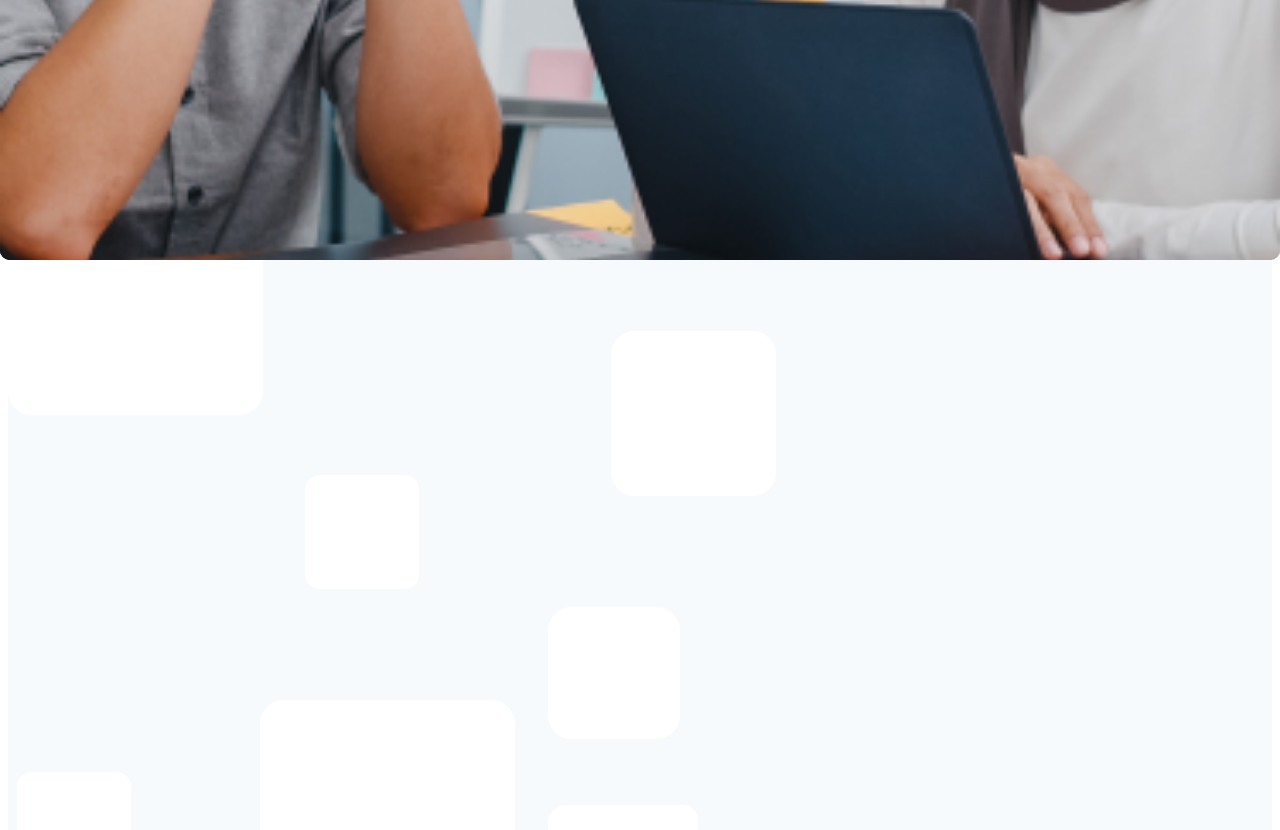
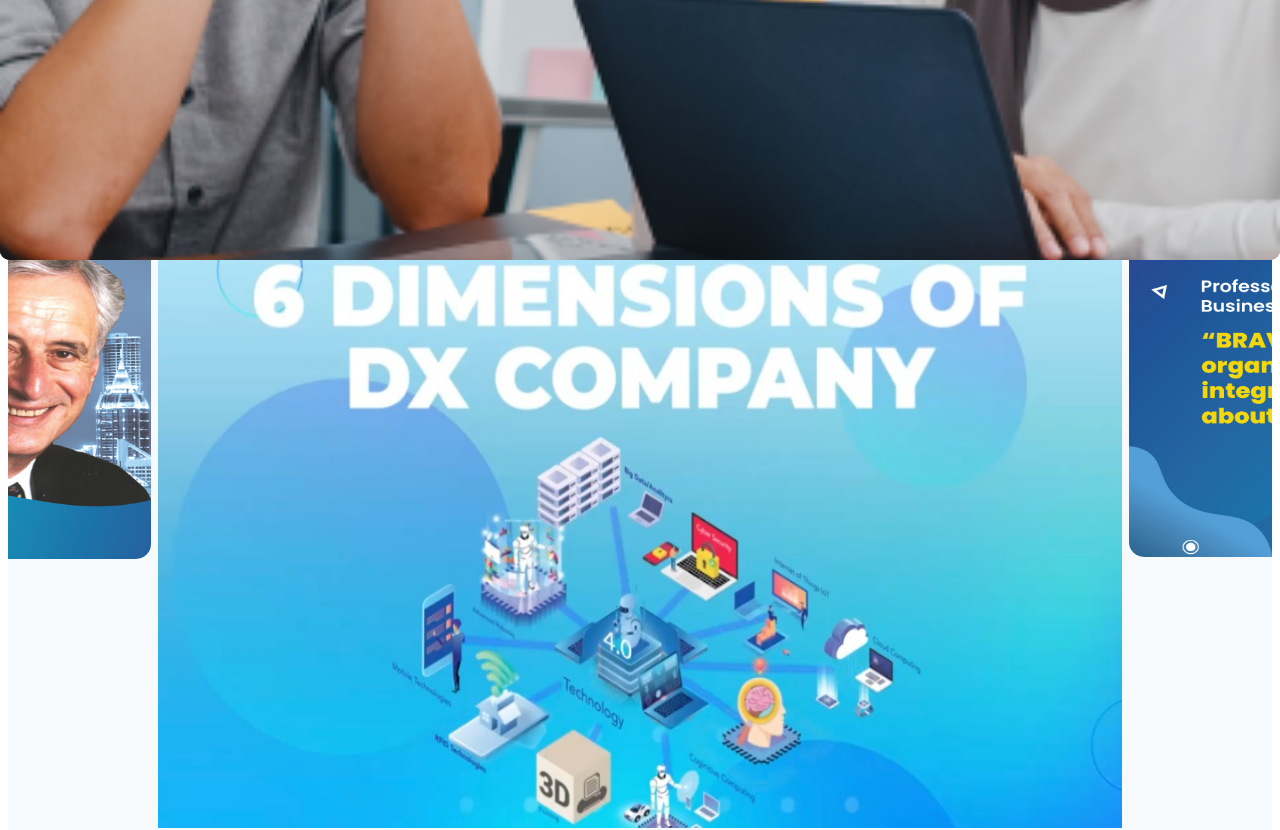
Before and after one commit to rifkysetiadji/nextjs-tailwindcss, a Next.js app: page / in a window 1280 px wide. Shown: the part 540-1370 px from the top of the page. Built offline with nearby package versions, Linux system fonts and the light colour scheme.

Commit message:
add carousel

```diff
--- a/pages/index.js
+++ b/pages/index.js
@@ -11,7 +11,7 @@ export default function Index() {
   return (
     <div>
       <Layout>
-        {/* <Carousel/>  */}
+        <Carousel/>
         <Services/>
         <Assesstment/>
         <Client/>
```
